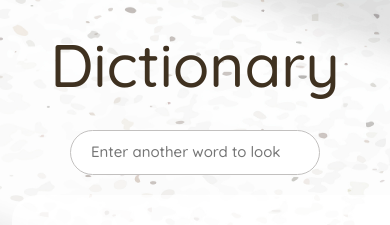
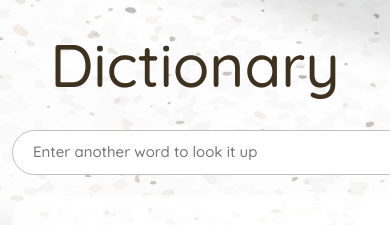
Before and after one commit to hueyteng/dictionary-react-project, a React (Create React App) app: page / in a window 390 px wide. Shown: the top 225 px of the page. Built offline with nearby package versions, Linux system fonts and the light colour scheme; no server answers; a web font is replaced by a local one.

Commit message:
Edited search bar

```diff
--- a/src/Dictionary.css
+++ b/src/Dictionary.css
@@ -26,6 +26,6 @@
 
 @media screen and (max-width: 1200px) {
   .Search input {
-    min-width: 250px;
+    min-width: 400px;
   }
 }
```
